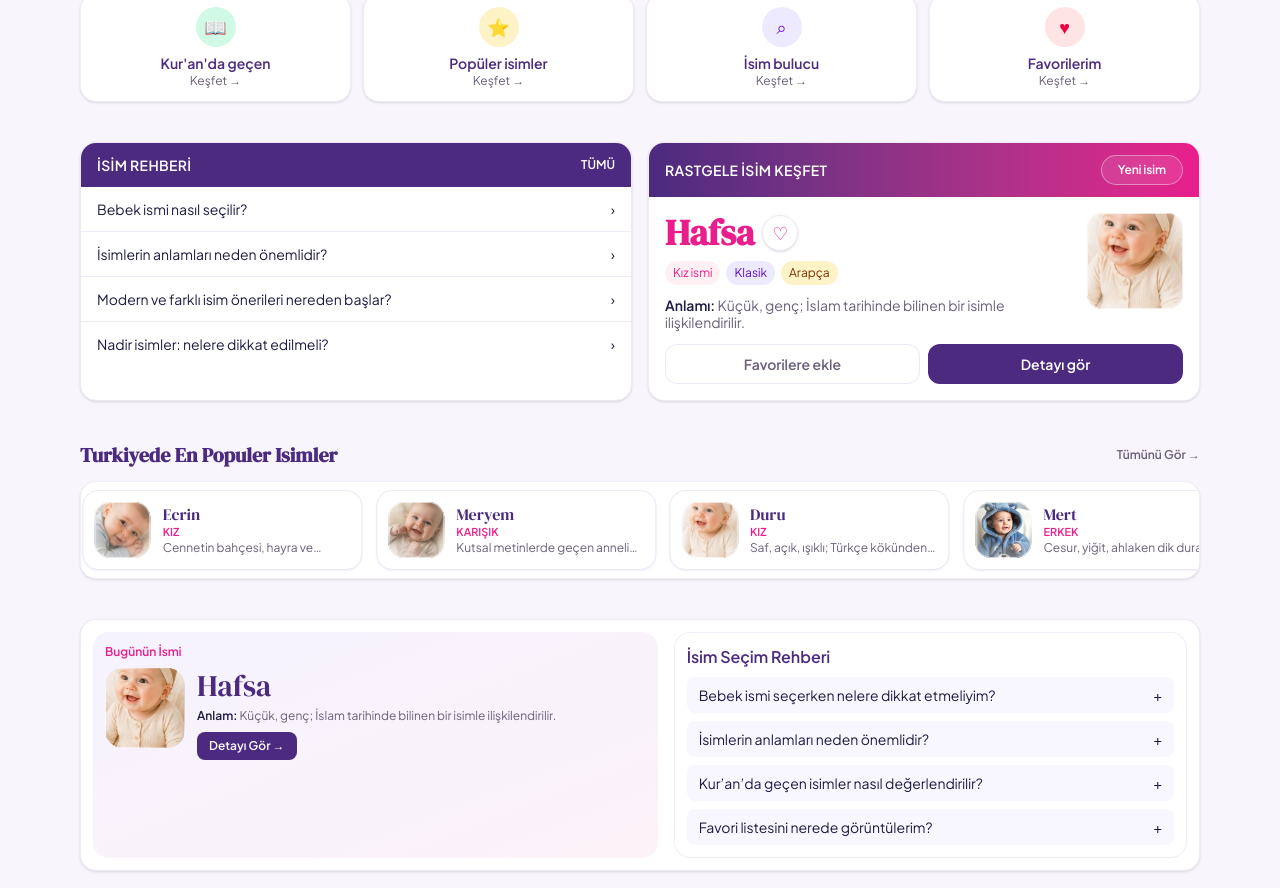
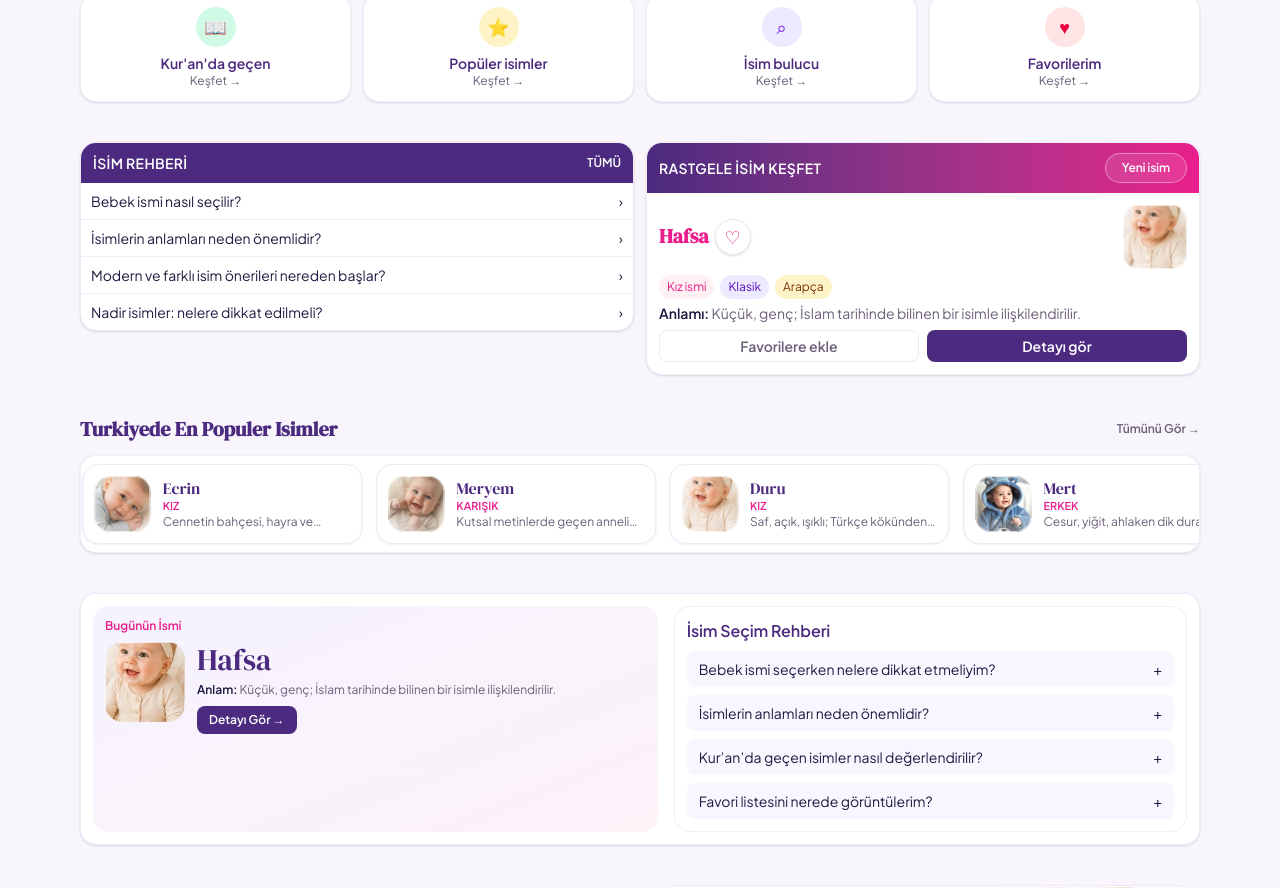
Before and after one commit to ohlaz81/yenidogan, a Next.js app: page / in a window 1280 px wide. Shown: the part 1009-1897 px from the top of the page. Built offline with nearby package versions, Linux system fonts and the light colour scheme.

Commit message:
fix: popüler liste sıralaması; ana sayfa rehber + rastgele kart düzeni
Made-with: Cursor

```diff
--- a/src/app/(marketing)/populer-isimler/page.tsx
+++ b/src/app/(marketing)/populer-isimler/page.tsx
@@ -3,18 +3,21 @@ import { NameListTemplate, loadNameListTemplateData } from "@/components/marketi
 
 export const metadata: Metadata = {
   title: "Popüler isimler",
-  description: "Öne çıkan ve sık tercih edilen bebek isimleri.",
+  description:
+    "Türkiye’de popülerlik skoruna göre sıralanan tüm bebek isimleri; anasayfadaki kayan listedeki isimler de bu sıralamayla aynı havuzdan gelir.",
 };
 
 type SP = Record<string, string | string[] | undefined>;
 
 export default async function Page({ searchParams }: { searchParams: Promise<SP> }) {
   const sp = await searchParams;
-  const list = await loadNameListTemplateData({ searchParams: sp, query: { style: "POPULAR" } });
+  // style: "POPULAR" sadece birkaç kayıtta; ana sayfa şeridi ise popularScore + kız/erkek
+  // öne çıkarma ile çalışır. Tüm isimleri popülerlik sırasıyla listele.
+  const list = await loadNameListTemplateData({ searchParams: sp, query: { orderBy: "popular" } });
   return (
     <NameListTemplate
       title="Popüler isimler"
-      description="Popülerlik skoruna göre sıralanan güncel isim listesi."
+      description="Popülerlik skoruna göre sıralanan tüm isimler. Anasayfadaki “Türkiye’de popüler isimler” bandındaki kartlar da aynı skor mantığıyla seçilir; burada tam listeyi ve sayfalamayı görebilirsiniz."
       crumbs={[{ label: "Anasayfa", href: "/" }, { label: "Popüler isimler" }]}
       path="/populer-isimler"
       {...list}
--- a/src/components/marketing/HomePageView.tsx
+++ b/src/components/marketing/HomePageView.tsx
@@ -228,11 +228,11 @@ export function HomePageView({
       </section>
 
       <section className="mx-auto max-w-6xl px-4">
-        <div className="grid grid-cols-2 gap-2.5 sm:gap-4 lg:grid-cols-2">
+        <div className="grid items-start grid-cols-1 gap-2.5 min-[500px]:grid-cols-2 min-[500px]:gap-3 sm:gap-3">
           <div className="overflow-hidden rounded-2xl border border-border bg-white shadow-sm">
-            <div className="flex items-center justify-between bg-primary px-3 py-2.5 text-white sm:px-4 sm:py-3">
-              <span className="text-[0.68rem] font-semibold uppercase tracking-wide sm:text-sm">İsim Rehberi</span>
-              <Link href="/isim-rehberi" className="text-[0.62rem] font-semibold uppercase sm:text-xs">
+            <div className="flex items-center justify-between bg-primary px-2.5 py-2 text-white sm:px-3 sm:py-2.5">
+              <span className="text-[0.65rem] font-semibold uppercase tracking-wide sm:text-sm">İsim Rehberi</span>
+              <Link href="/isim-rehberi" className="text-[0.6rem] font-semibold uppercase sm:text-xs">
                 Tümü
               </Link>
             </div>
@@ -241,65 +241,74 @@ export function HomePageView({
                 <Link
                   key={a.id}
                   href={`/isim-rehberi/${a.slug}`}
-                  className="flex items-center justify-between px-2.5 py-2 text-xs hover:bg-accent-pink-soft/40 sm:px-4 sm:py-3 sm:text-sm"
+                  className="flex min-h-0 items-center justify-between px-2 py-1.5 text-[0.7rem] hover:bg-accent-pink-soft/40 min-[500px]:text-xs sm:px-2.5 sm:py-2 sm:text-sm"
                 >
-                  <span className="line-clamp-1">{a.title}</span>
-                  <span>›</span>
+                  <span className="line-clamp-1 pr-1">{a.title}</span>
+                  <span className="shrink-0" aria-hidden>
+                    ›
+                  </span>
                 </Link>
               ))}
             </div>
           </div>
           <div className="overflow-hidden rounded-2xl border border-border/80 bg-white shadow-sm">
-            <div className="flex items-center justify-between bg-gradient-to-r from-primary to-accent-pink px-3 py-2.5 text-white sm:px-4 sm:py-3">
-              <span className="text-[0.68rem] font-semibold uppercase tracking-wide sm:text-sm">Rastgele İsim Keşfet</span>
+            <div className="flex items-center justify-between bg-gradient-to-r from-primary to-accent-pink px-2.5 py-2 text-white sm:px-3 sm:py-2.5">
+              <span className="text-[0.65rem] font-semibold uppercase tracking-wide sm:text-sm">Rastgele İsim Keşfet</span>
               <RefreshButton />
             </div>
             {data.randomName ? (
-              <div className="space-y-2 p-2.5 sm:space-y-3 sm:p-4">
-                <div className="flex gap-2 sm:gap-3">
-                  <div className="min-w-0 flex-1">
-                    <div className="flex items-center gap-1.5 sm:gap-2">
-                      <h3 className="font-display text-xl font-semibold text-accent-pink sm:text-4xl">{data.randomName.displayName}</h3>
+              <div className="p-2 min-[500px]:p-2.5 sm:p-3">
+                <div className="grid min-w-0 [grid-template-columns:minmax(0,1fr)_auto] gap-x-2 gap-y-1 sm:gap-x-2.5 sm:gap-y-1.5">
+                  <div className="row-start-1 col-start-1 flex min-w-0 items-center gap-1.5 self-center">
+                    <h3 className="font-display text-base font-semibold text-accent-pink min-[500px]:text-lg sm:text-xl sm:leading-tight">
+                      {data.randomName.displayName}
+                    </h3>
                     <FavoriteHeart slug={data.randomName.slug} />
                   </div>
-                    <div className="mt-1.5 flex flex-wrap gap-1 text-[0.62rem] sm:mt-2 sm:gap-1.5 sm:text-xs">
-                      <span className="rounded-full bg-accent-pink-soft px-2 py-1 text-accent-pink">
-                        {genderLabels[data.randomName.gender]}
-                      </span>
-                      <span className="rounded-full bg-violet-100 px-2 py-1 text-violet-800">
-                        {styleLabels[data.randomName.style]}
-                      </span>
-                      <span className="rounded-full bg-amber-100 px-2 py-1 text-amber-900">{data.randomName.origin}</span>
-                    </div>
-                    <p className="mt-1.5 text-[0.68rem] leading-tight text-muted sm:mt-3 sm:text-sm">
-                      <span className="font-semibold text-foreground">Anlamı:</span> {data.randomName.meaning}
-                    </p>
-                  </div>
-                  <div className="soft-photo-frame relative h-16 w-16 shrink-0 sm:h-24 sm:w-24">
+                  <div className="row-start-1 col-start-2 self-center justify-self-end">
+                    <div className="soft-photo-frame relative h-12 w-12 min-[500px]:h-14 min-[500px]:w-14 sm:h-16 sm:w-16">
                       <MediaImage
                         src={data.randomName.image?.url ?? "/media/placeholder.svg"}
                         alt={data.randomName.image?.alt ?? data.randomName.displayName}
                         fill
                         className="soft-photo-image object-cover"
-                      sizes="96px"
+                        sizes="(max-width: 640px) 48px, 64px"
                       />
                       <span className="soft-photo-vignette" aria-hidden />
                     </div>
                   </div>
-                <div className="grid grid-cols-2 gap-1.5 sm:gap-2">
-                  <button type="button" className="h-8 rounded-lg border border-border text-[0.65rem] font-semibold text-muted sm:h-10 sm:rounded-xl sm:text-sm">
+                  <div className="col-span-2 flex min-w-0 flex-wrap gap-1 text-[0.58rem] min-[500px]:text-[0.62rem] sm:gap-1.5 sm:text-xs">
+                    <span className="rounded-full bg-accent-pink-soft px-1.5 py-0.5 text-accent-pink min-[500px]:px-2 min-[500px]:py-1">
+                      {genderLabels[data.randomName.gender]}
+                    </span>
+                    <span className="rounded-full bg-violet-100 px-1.5 py-0.5 text-violet-800 min-[500px]:px-2 min-[500px]:py-1">
+                      {styleLabels[data.randomName.style]}
+                    </span>
+                    <span className="rounded-full bg-amber-100 px-1.5 py-0.5 text-amber-900 min-[500px]:px-2 min-[500px]:py-1">
+                      {data.randomName.origin}
+                    </span>
+                  </div>
+                  <p className="col-span-2 min-w-0 text-[0.65rem] leading-snug text-muted min-[500px]:text-[0.7rem] sm:leading-tight sm:text-sm">
+                    <span className="font-semibold text-foreground">Anlamı:</span> {data.randomName.meaning}
+                  </p>
+                </div>
+                <div className="mt-1.5 grid min-[500px]:mt-2 grid-cols-2 gap-1.5 sm:gap-2">
+                  <button
+                    type="button"
+                    className="h-7 rounded-md border border-border text-[0.6rem] font-semibold text-muted min-[500px]:h-8 min-[500px]:rounded-lg min-[500px]:text-xs sm:h-8 sm:rounded-lg sm:text-sm"
+                  >
                     Favorilere ekle
                   </button>
                   <Link
                     href={`/isim/${data.randomName.slug}`}
-                    className="inline-flex h-8 items-center justify-center rounded-lg bg-primary text-[0.65rem] font-semibold text-white sm:h-10 sm:rounded-xl sm:text-sm"
+                    className="inline-flex h-7 min-[500px]:h-8 items-center justify-center rounded-md bg-primary text-[0.6rem] font-semibold text-white min-[500px]:rounded-lg min-[500px]:text-xs sm:rounded-lg sm:text-sm"
                   >
                     Detayı gör
                   </Link>
                 </div>
               </div>
             ) : (
-              <p className="p-5 text-sm text-muted">Henüz yayınlanmış isim yok.</p>
+              <p className="p-3 text-sm text-muted">Henüz yayınlanmış isim yok.</p>
             )}
           </div>
         </div>
```
Lines whose indentation alone changed are shown as unchanged.
